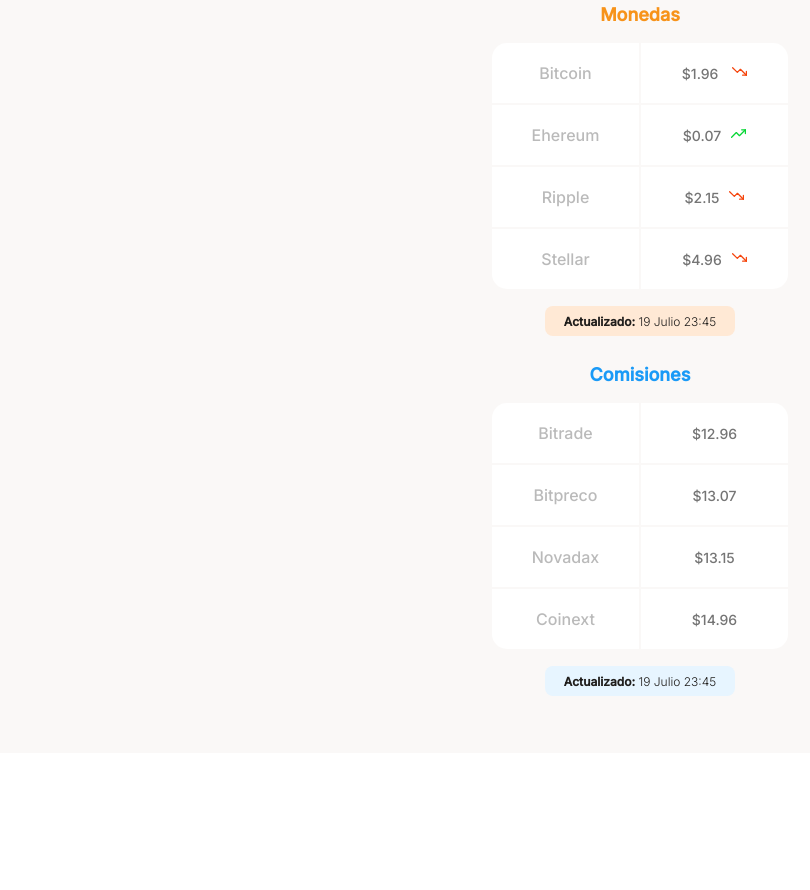
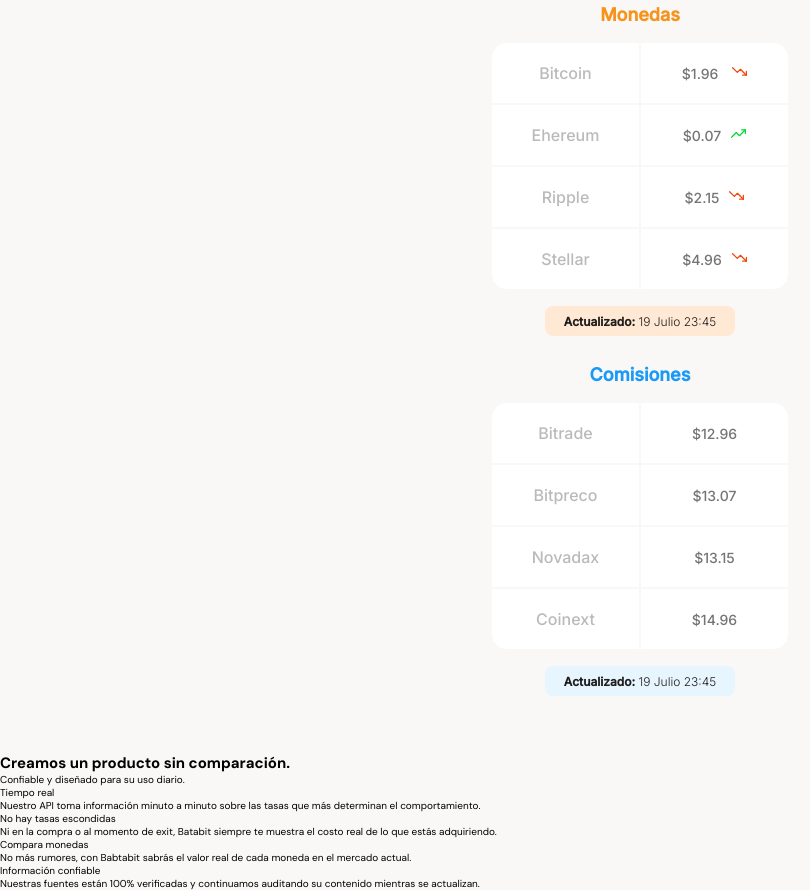
Before and after one commit to Samuu-sb/Curso-de-Mobile-First, a plain HTML site: page index.html in a window 1280 px wide. Shown: the part 763-1653 px from the top of the page, without its empty margins (0-810 px from the left). Before the commit the page ends 1516 px from the top, so only its background shows below. Drawn offline with Linux system fonts and the light colour scheme.

Commit message:
17mo commit, hice la estructura de la sección de beneficios

```diff
--- a/index.html
+++ b/index.html
@@ -53,8 +53,6 @@
                     </div>
                 </div>
 
-
-
                 <div class="main-currency-table">
                     <p class="main-currency-table--title2">Comisiones</p>
                     <div class="main-currency-table--container">
@@ -83,7 +81,35 @@
                 </div>
             </section>
         </section>
-        <section></section>
+        <section class="main-product-detail">
+            <span></span>
+            <div>
+                <h2>Creamos un producto sin comparación.</h2>
+                <p>Confiable y diseñado para su uso diario.</p>
+                <section class="product-cards-content">
+                    <article class="product-detail--card">
+                        <span class="clock"></span>
+                        <p class="product-card-title">Tiempo real</p>
+                        <p class="product-card-body">Nuestro API toma información minuto a minuto sobre las tasas que más determinan el comportamiento.</p>
+                    </article>
+                    <article class="product-detail--card">
+                        <span class="eye"></span>
+                        <p>No hay tasas escondidas</p>
+                        <p>Ni en la compra o al momento de exit, Batabit siempre te muestra el costo real de lo que estás adquiriendo.</p>
+                    </article>
+                    <article class="product-detail--card">
+                        <span class="dollar-sign"></span>
+                        <p>Compara monedas</p>
+                        <p>No más rumores, con Babtabit sabrás el valor real de cada moneda en el mercado actual.</p>
+                    </article>
+                    <article class="product-detail--card">
+                        <span class="check.circle"></span>
+                        <p>Información confiable</p>
+                        <p>Nuestras fuentes están 100% verificadas y continuamos auditando su contenido mientras se actualizan.</p>
+                    </article>
+                </section>
+            </div>
+        </section>
         <section></section>
         <section></section>
     </main>
```
